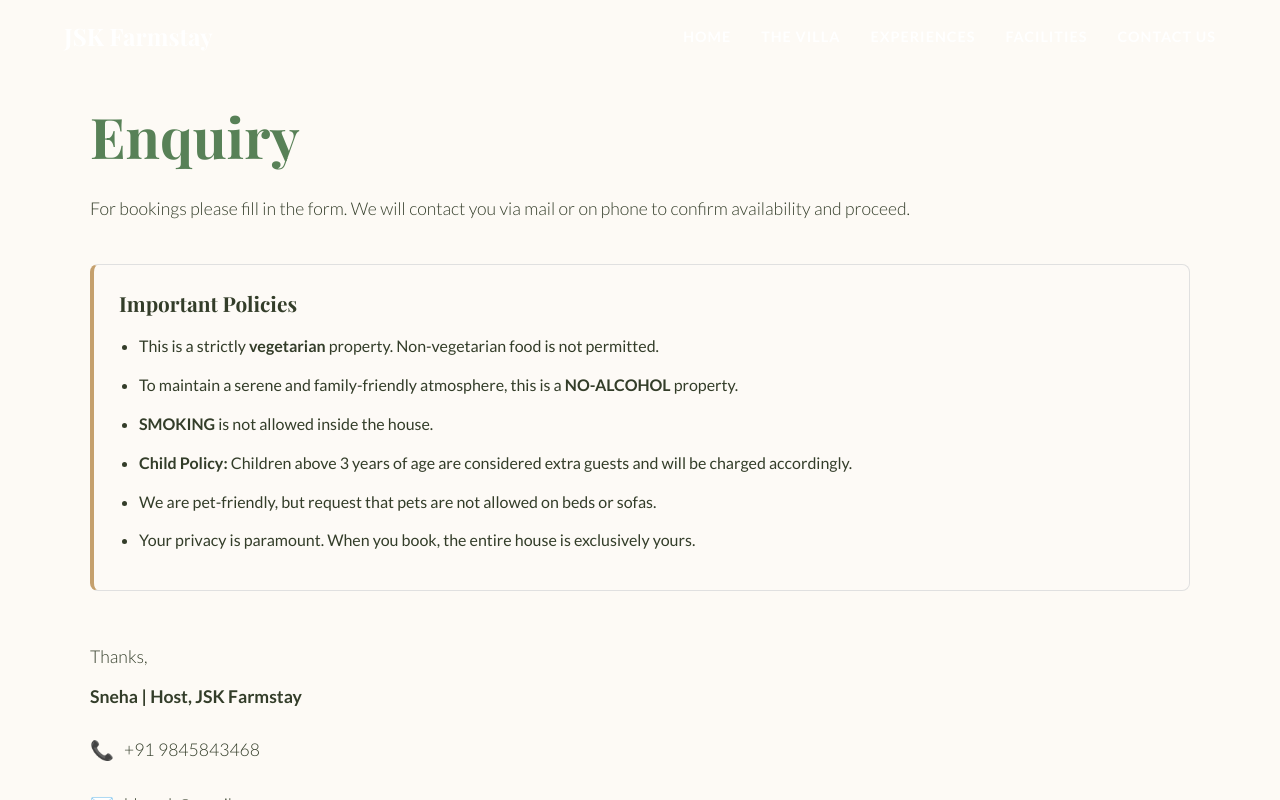
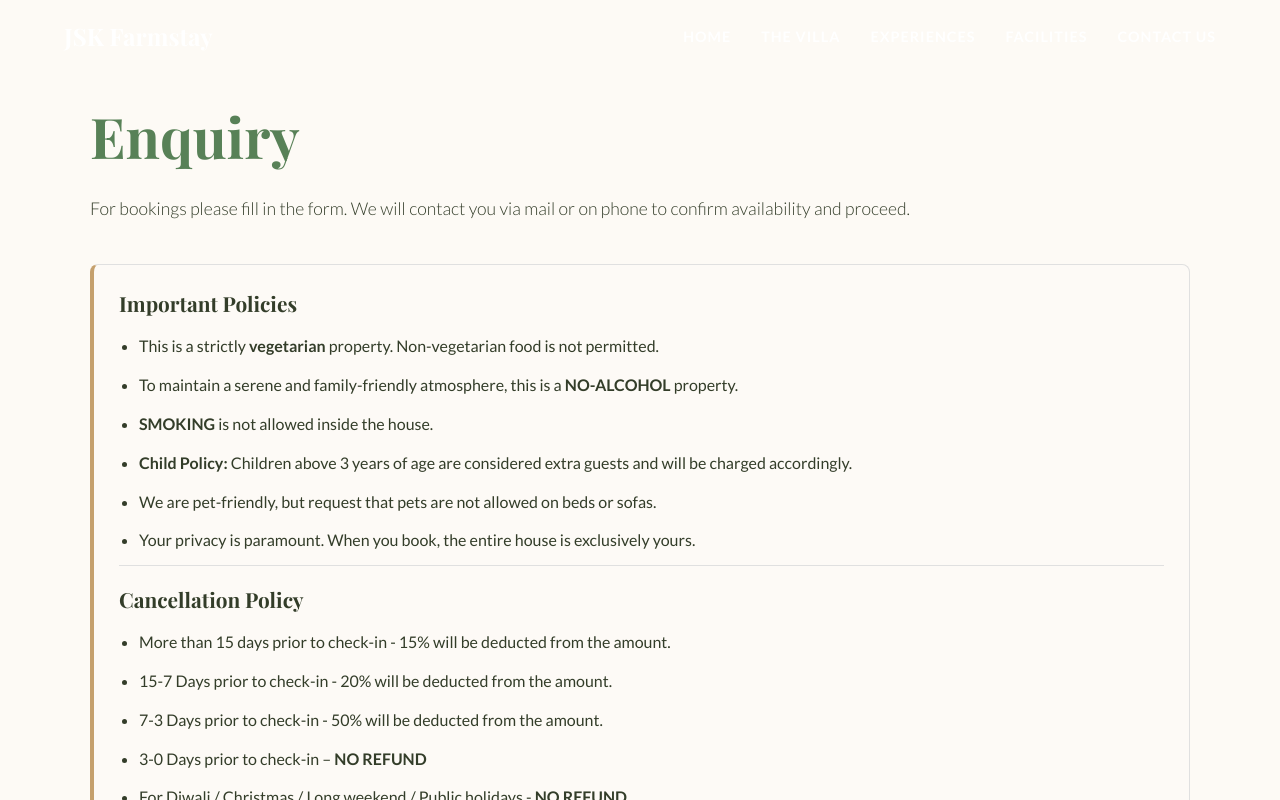
Before and after one commit to sachith50/my-booking-app, a React (Create React App) app in the folder client/: page /contact-us in a window 1280 px wide. Shown: the top 800 px of the page. Built offline with nearby package versions, Linux system fonts and the light colour scheme; no server answers.

Commit message:
added cancellation policy

```diff
--- a/client/src/pages/ContactUsPage.css
+++ b/client/src/pages/ContactUsPage.css
@@ -67,4 +67,15 @@
         grid-template-columns: 1fr; /* Stack the columns on top of each other */
         gap: 50px;
     }
+} /* client/src/pages/ContactUsPage.css */
+
+/* ... all of your existing CSS is above this line ... */
+
+
+/* --- VVV --- ADD ONLY THIS NEW STYLE AT THE END --- VVV --- */
+
+.policy-subheading {
+    margin-top: 30px; /* Adds a nice space above the new heading */
+    padding-top: 20px; /* Adds a bit more space */
+    border-top: 1px solid var(--color-border); /* Adds a subtle separator line */
 }
--- a/client/src/pages/ContactUsPage.js
+++ b/client/src/pages/ContactUsPage.js
@@ -16,14 +16,23 @@ const ContactUsPage = () => {
                     <h3>Important Policies</h3>
                     <ul>
                         <li>This is a strictly <strong>vegetarian</strong> property. Non-vegetarian food is not permitted.</li>
-
-                        {/* --- THE FIX: "no-alcohol" is now bolded --- */}
                         <li>To maintain a serene and family-friendly atmosphere, this is a <strong>NO-ALCOHOL</strong> property.</li>
                         <li><strong>SMOKING</strong> is not allowed inside the house.</li>
                         <li><strong>Child Policy:</strong> Children above 3 years of age are considered extra guests and will be charged accordingly.</li>
                         <li>We are pet-friendly, but request that pets are not allowed on beds or sofas.</li>
                         <li>Your privacy is paramount. When you book, the entire house is exclusively yours.</li>
                     </ul>
+
+                    {/* --- VVV THIS IS THE NEW SECTION --- VVV */}
+                    <h3 className="policy-subheading">Cancellation Policy</h3>
+                    <ul>
+                        <li>More than 15 days prior to check-in - 15% will be deducted from the amount.</li>
+                        <li>15-7 Days prior to check-in - 20% will be deducted from the amount.</li>
+                        <li>7-3 Days prior to check-in - 50% will be deducted from the amount.</li>
+                        <li>3-0 Days prior to check-in – <strong>NO REFUND</strong></li>
+                        <li>For Diwali / Christmas / Long weekend / Public holidays - <strong>NO REFUND</strong></li>
+                    </ul>
+                    {/* --- ^^^ END OF NEW SECTION ^^^ --- */}
                 </div>
 
                 <div className="contact-details">
```
